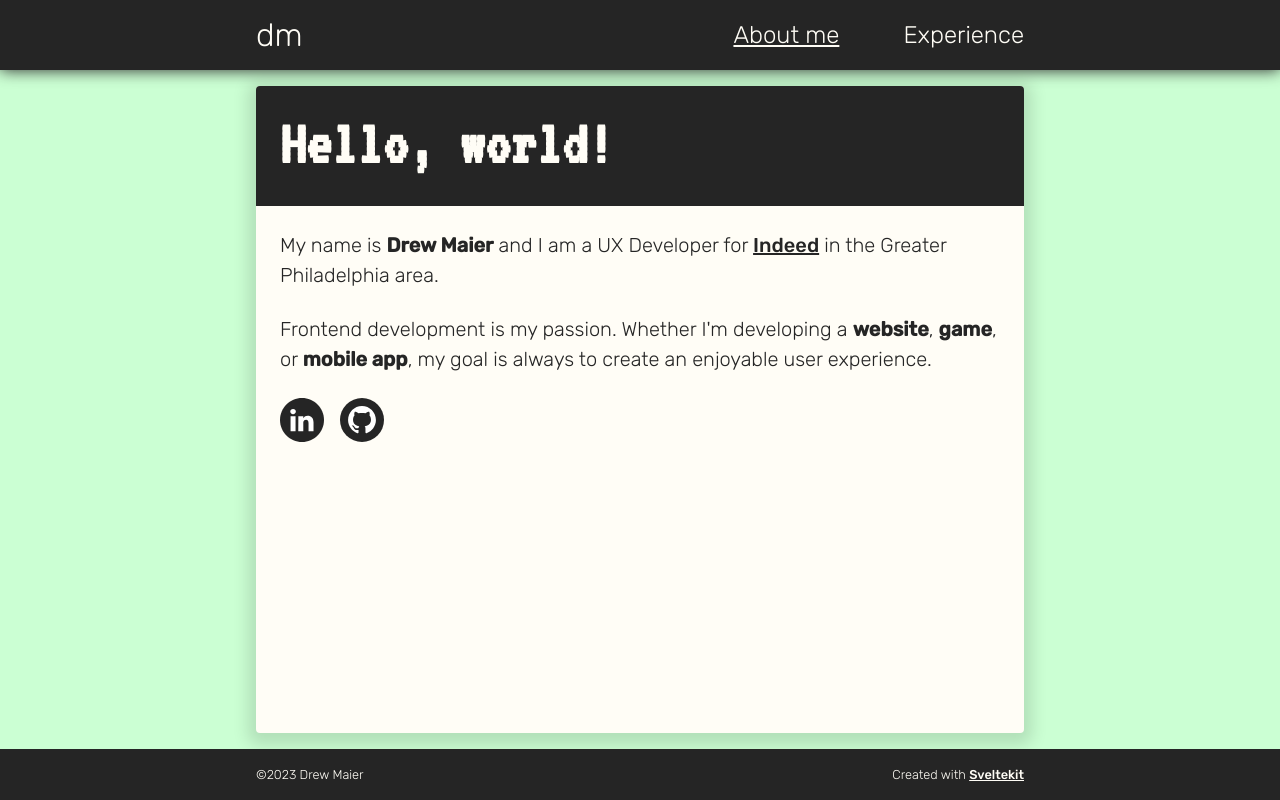
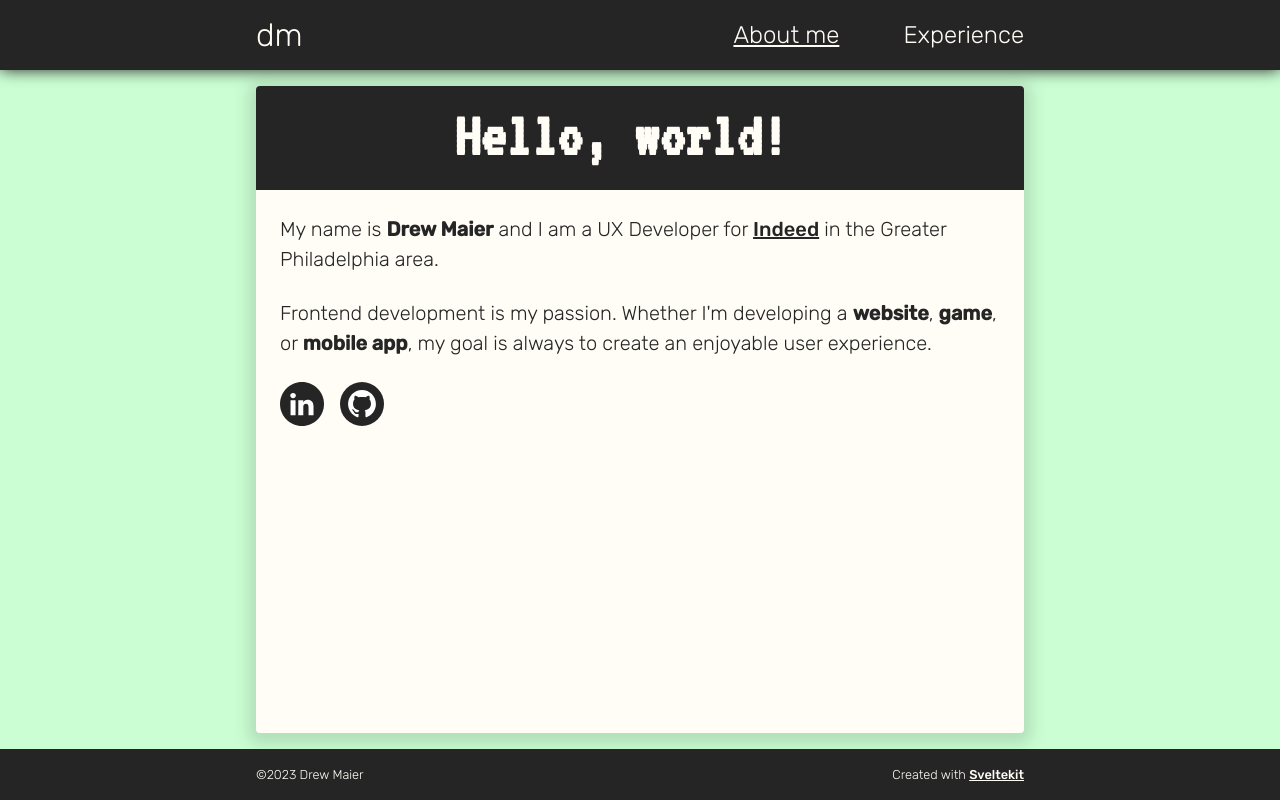
Before and after one commit to drewcmaier/portfolio, a SvelteKit app: page / in a window 1280 px wide. Built offline with nearby package versions, Linux system fonts and the light colour scheme.

Commit message:
refactor: extract Card component

```diff
--- /dev/null
+++ b/src/lib/Card.svelte
@@ -0,0 +1,51 @@
+<script lang="ts">
+	export let transitionIn: boolean = false;
+</script>
+
+<section class="card" class:card-transition-in={transitionIn}>
+	<div class="card-heading">
+		<slot name="heading" />
+	</div>
+	<div class="card-content">
+		<slot />
+	</div>
+</section>
+
+<style>
+	.card {
+		padding: var(--spacing-4);
+		margin: auto;
+		flex: 1;
+	}
+
+	.card-heading {
+		padding: var(--spacing-3);
+
+		/* background */
+		position: relative;
+		margin-inline: calc(-1 * var(--spacing-4));
+		top: calc(-1 * var(--spacing-4));
+		background-color: var(--color-primary);
+		color: var(--color-text-inverse);
+		border-radius: var(--border-radius-sm) var(--border-radius-sm) 0 0;
+	}
+
+	.card-content {
+		display: flex;
+		flex-direction: column;
+		gap: var(--spacing-4);
+	}
+
+	.card-transition-in {
+		animation: fadein 0.5s;
+	}
+
+	@keyframes fadein {
+		from {
+			opacity: 0;
+		}
+		to {
+			opacity: 1;
+		}
+	}
+</style>
--- a/src/routes/+page.svelte
+++ b/src/routes/+page.svelte
@@ -1,11 +1,11 @@
 <script>
-	import { fade } from 'svelte/transition';
 	import LinkedIn from '$lib/icons/LinkedIn.svelte';
 	import GitHub from '$lib/icons/GitHub.svelte';
+	import Card from '$lib/Card.svelte';
 </script>
 
-<section class="card" in:fade={{ duration: 500 }}>
-	<strong class="card-heading">Hello, world!<span class="cursor">█</span></strong>
+<Card transitionIn={true}>
+	<strong slot="heading" class="heading-hello">Hello, world!<span class="cursor">█</span></strong>
 	<p>
 		<span>My name is</span> <strong>Drew Maier</strong>
 		<span
@@ -25,39 +25,20 @@
 		</li>
 		<li><a href="https://github.com/drewcmaier" aria-label="GitHub profile"><GitHub /></a></li>
 	</ul>
-</section>
+</Card>
 
 <style>
-	.card {
-		flex: 1;
-		padding: var(--spacing-4);
-		margin: auto;
-	}
-
-	.card-heading {
+	.heading-hello {
 		display: block;
 		font-family: var(--font-mono);
 		font-size: clamp(var(--font-size-1), 11vw, var(--font-size-7));
-		padding: var(--spacing-4);
-
-		/* background */
-		position: relative;
-		margin-inline: calc(-1 * var(--spacing-4));
-		top: calc(-1 * var(--spacing-4));
-		background-color: var(--color-primary);
-		color: var(--color-text-inverse);
-		border-radius: var(--border-radius-sm) var(--border-radius-sm) 0 0;
-	}
-
-	.card p {
-		margin-block-end: var(--spacing-4);
+		text-align: center;
 	}
 
 	.contact-links {
 		display: flex;
 		padding: 0;
 		gap: var(--spacing-3);
-		margin-block-start: var(--spacing-4);
 	}
 
 	.contact-links li {
```
Also changed, not shown: src/routes/experience/ProjectCard.svelte (+7 -33 lines).
